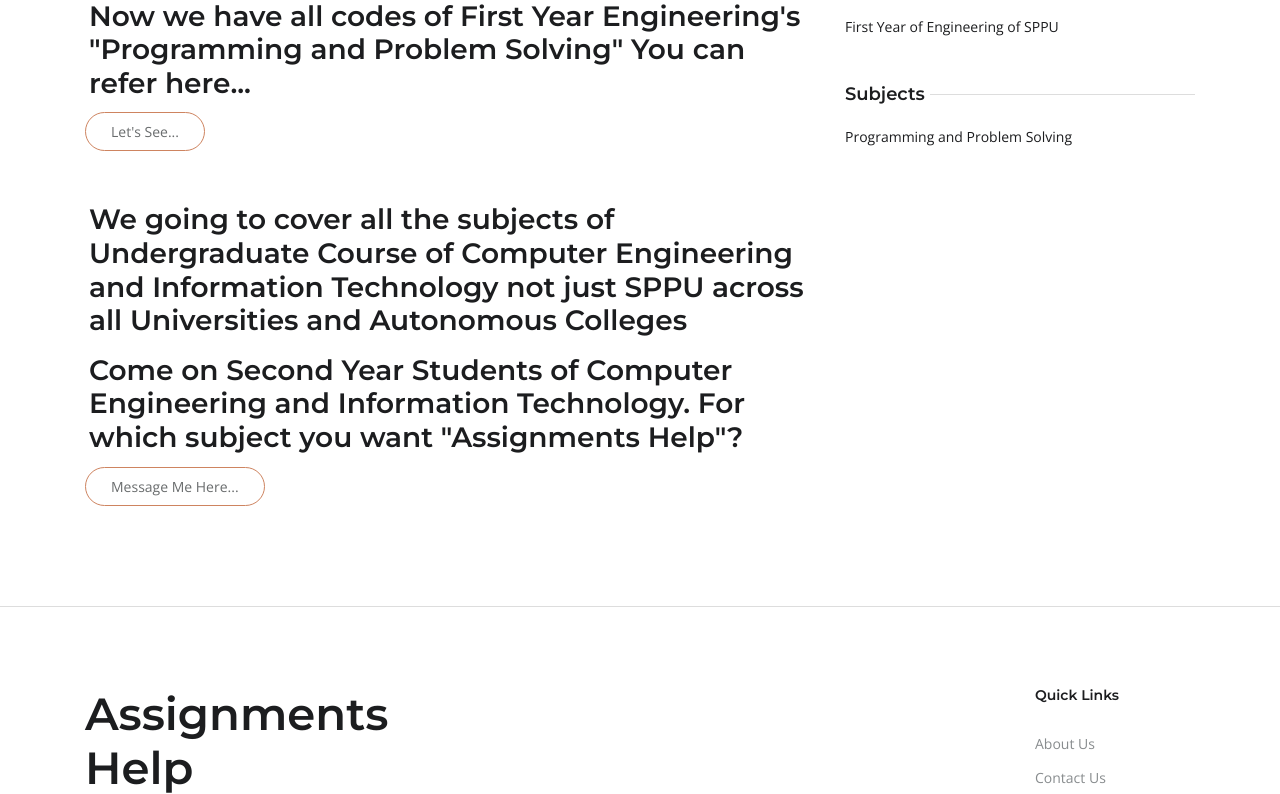
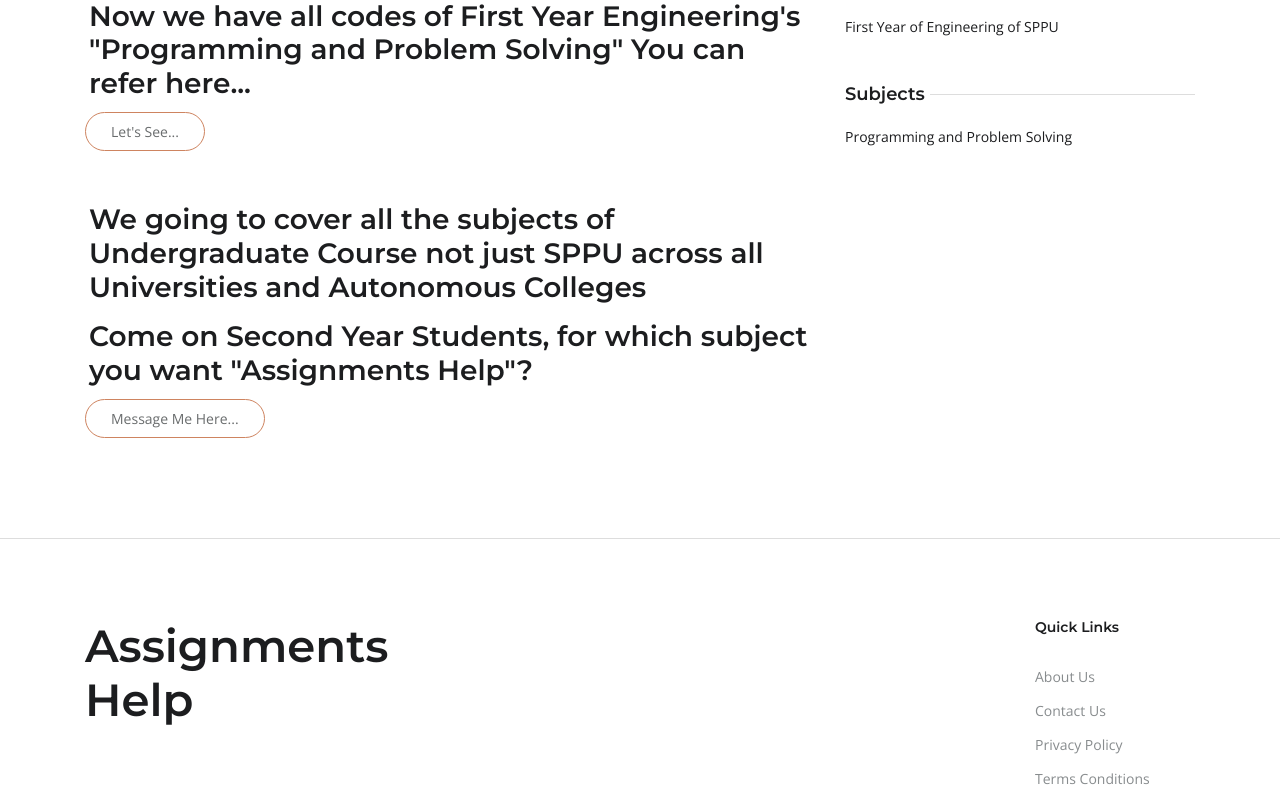
Before and after one commit to bhosalepranil16/AssignmentsHelpUI, a Django app: page / in a window 1280 px wide. Shown: the part 308-1102 px from the top of the page. Run offline with Django 4.2, Linux system fonts and the light colour scheme; some libraries are stand-ins or nearby versions; some web fonts are replaced.

Commit message:
Home Page Changes

```diff
--- a/Home/templates/Home/index.html
+++ b/Home/templates/Home/index.html
@@ -13,8 +13,8 @@
                 <h3 class="p-1">We can help you...</h3>
                 <h3 class="p-1">Now we have all codes of First Year Engineering's "Programming and Problem Solving" You can refer here...</h3>
                 <a href="{% url 'subject_detail_view' 'savitribai-phule-pune-university' 'first-year-engineering' 'programming-and-problem-solving' %}" class="btn btn-outline-primary">Let's See...</a>
-                <h3 class="p-1 mt-5">We going to cover all the subjects of Undergraduate Course of Computer Engineering and Information Technology not just SPPU across all Universities and Autonomous Colleges</h3>
-			    <h3 class="p-1">Come on Second Year Students of Computer Engineering and Information Technology. For which subject you want "Assignments Help"?</h3>
+                <h3 class="p-1 mt-5">We going to cover all the subjects of Undergraduate Course not just SPPU across all Universities and Autonomous Colleges</h3>
+			    <h3 class="p-1">Come on Second Year Students, for which subject you want "Assignments Help"?</h3>
                 <a href="{% url 'contact_us_view' %}" class="btn btn-outline-primary">Message Me Here...</a>
             </div>
 			<aside class="col-lg-4">
```
